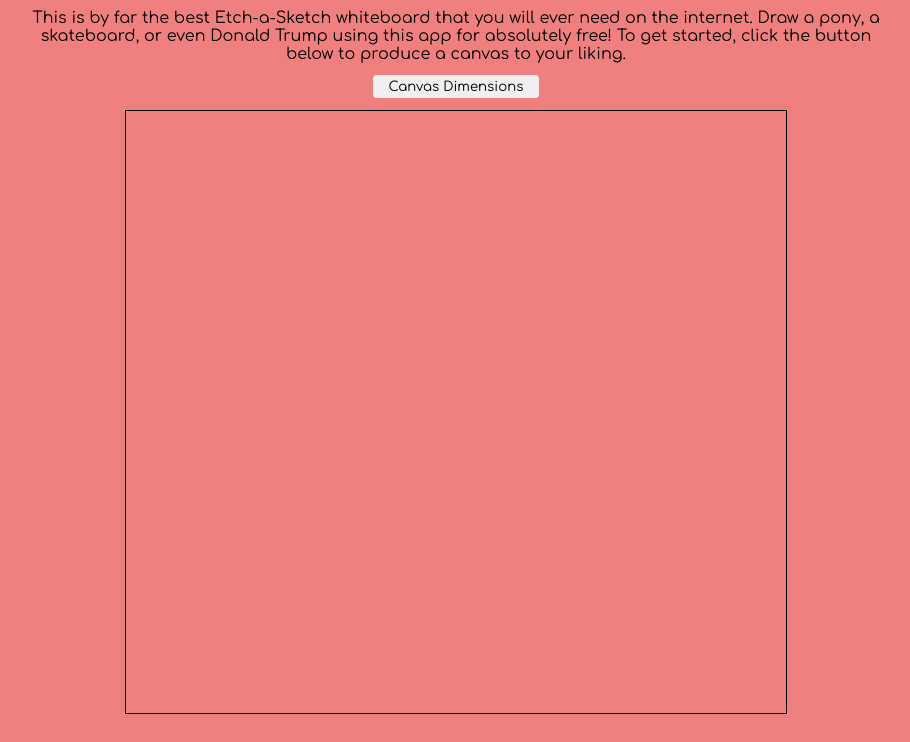
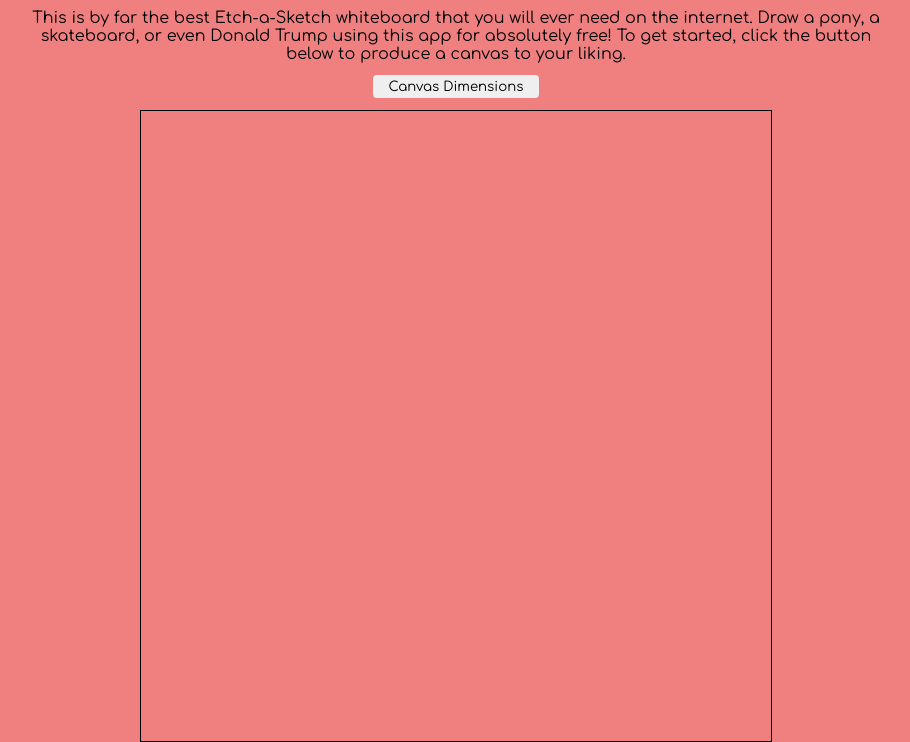
Before and after one commit to cdogcoder/etch-a-sketch, a plain HTML site: page index.html in a window 1280 px wide. Shown: the part 62-804 px from the top of the page, without its empty margins (184-1094 px from the left). Drawn offline with Linux system fonts and the light colour scheme.

Commit message:
Change canvas container to use min-width/min-height
The height of the canvas shrinks when the radios
are generated such that the canvas is not perfectly
square anymore. Making the initial width and height
smaller fixes this, but setting min-width/min-height
ensures the canvas will never shrink again; instead,
it will make space, even if it goes out of the viewport.

```diff
--- a/styles.css
+++ b/styles.css
@@ -41,8 +41,8 @@ button:active {
 
 .canvas {
     box-sizing: content-box;
-    width: 660px;
-    height: 660px;
+    min-width: 630px;
+    min-height: 630px;
     border: 1px solid black;
 }
 
```
